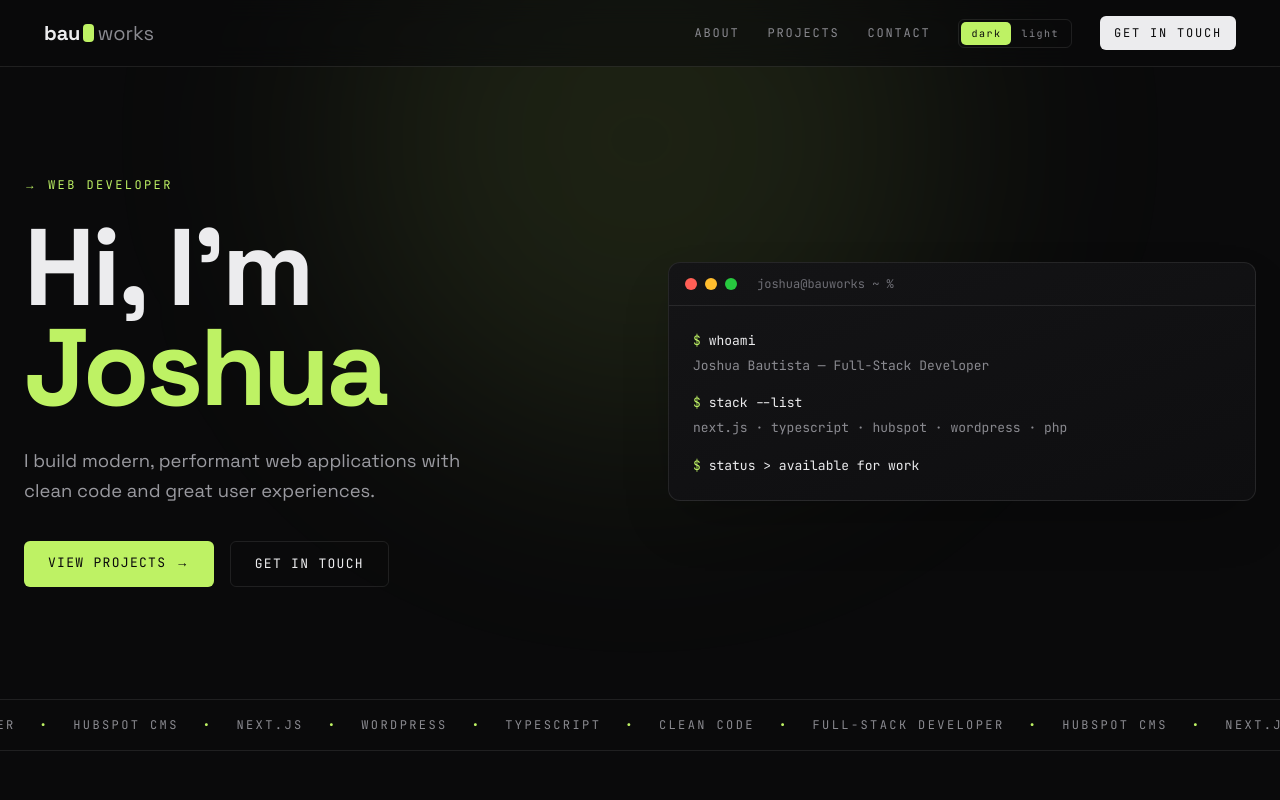
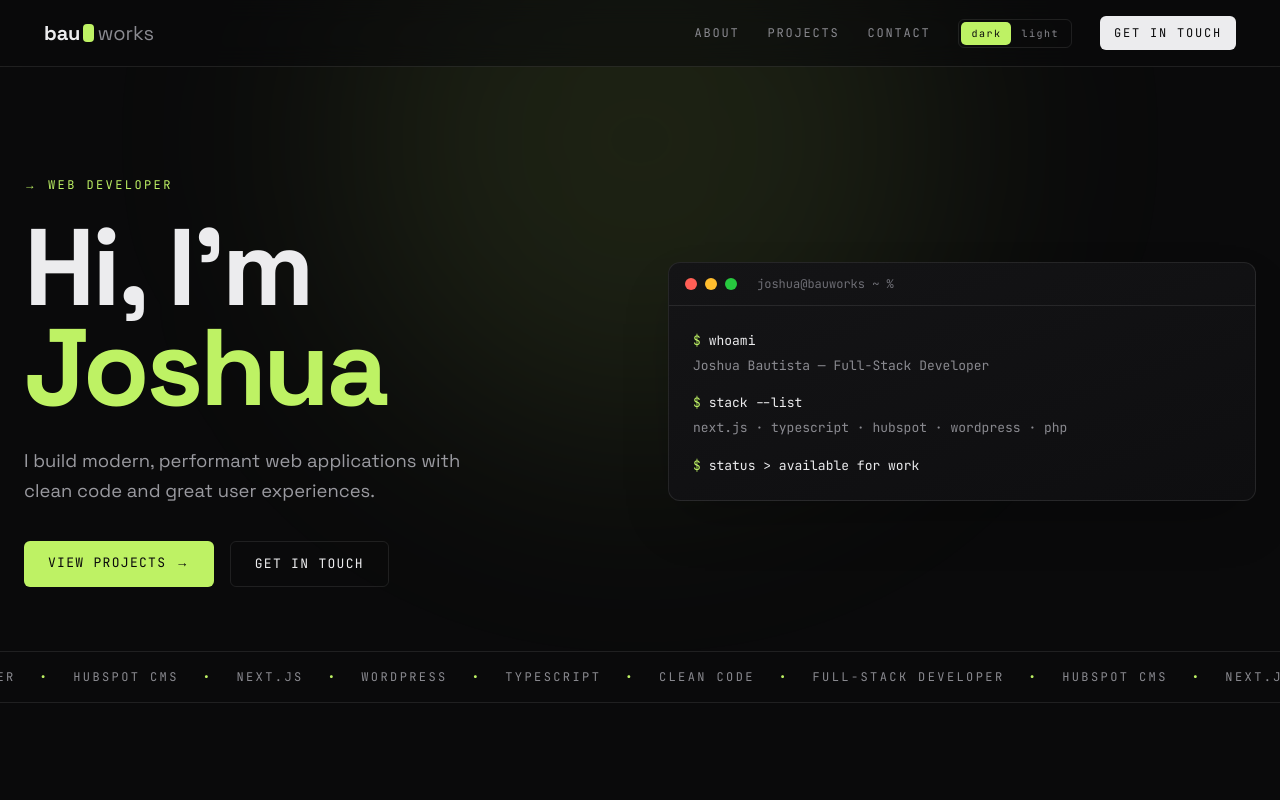
Before and after one commit to JBautista-Dev/My-Portfolio, a Next.js app: page / in a window 1280 px wide. Shown: the top 800 px of the page. Built offline with nearby package versions, Linux system fonts and the light colour scheme.

Commit message:
Skill slider update

```diff
--- a/src/app/components/ParallaxHero.tsx
+++ b/src/app/components/ParallaxHero.tsx
@@ -29,7 +29,7 @@ export default function ParallaxHero() {
   return (
     <section
       id="home"
-      className="relative overflow-hidden px-6 pt-36 pb-20 md:pt-44 md:pb-28"
+      className="relative overflow-hidden px-6 pt-36 pb-12 md:pt-44 md:pb-16"
     >
       {/* Background glow */}
       <div
```
